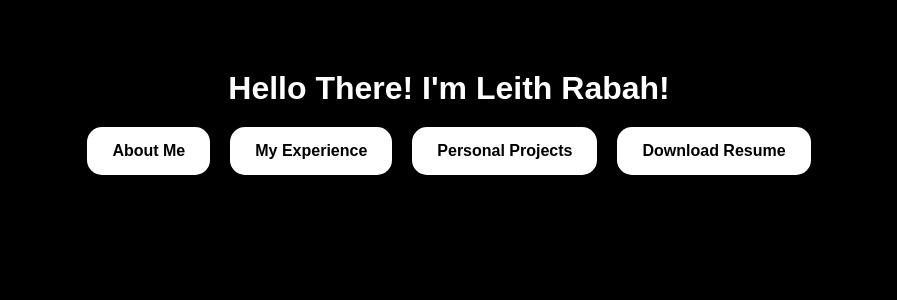
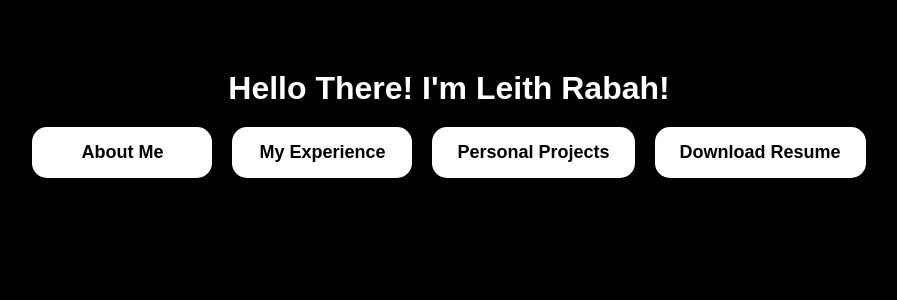
Before and after one commit to Latharius/Portfolio, a React (Vite) app: page / in a window 1280 px wide. Shown: the top 300 px of the page, without its empty margins (191-1088 px from the left). Built offline with nearby package versions, Linux system fonts and the light colour scheme.

Commit message:
scaling fixed

```diff
--- a/src/App.css
+++ b/src/App.css
@@ -10,7 +10,7 @@
 
 /* Header */
 .header {
-  font-size: 2.5vw;
+  font-size: 2rem;
   font-weight: bold;
   text-align: center;
   margin-bottom:1px;
@@ -23,8 +23,6 @@
   display: flex;
   position: relative;
   justify-content: center;
-  width: 100%;
-  max-width: 100%;
   gap: 20px;
   margin-bottom: 40px;
   flex-wrap: wrap;
@@ -32,7 +30,7 @@
 
 /* Button styling */
 button {
-  font-size: 1.25vw; /* Larger text for better readability */
+  font-size: 18px; /* Larger text for better readability */
   padding: 15px 25px; /* Bigger button size */
   border: none;
   border-radius: 15px; /* Curved corners */
@@ -42,13 +40,13 @@ button {
   cursor: pointer;
   transition: all 0.3s ease-in-out;
   width: auto; /* Dynamic width based on content */
+  min-width: 180px; /* Ensures a good size even for short text */
   text-align: center;
   box-shadow: inset 0px 4px 6px rgba(0, 0, 0, 0);
 }
 
 .button:hover {
   background-color: gray;
-  transform: scale(1.05); /* Slightly larger on hover */
 }
 
 .text_box_wrapper {
@@ -77,7 +75,6 @@ button {
   margin-top: 10px;
   width: 90%;
   margin: 0 auto;
-  font-size: 1vw; /* Adjusted font size for better readability */
 }
 
 .text_box p {
```
